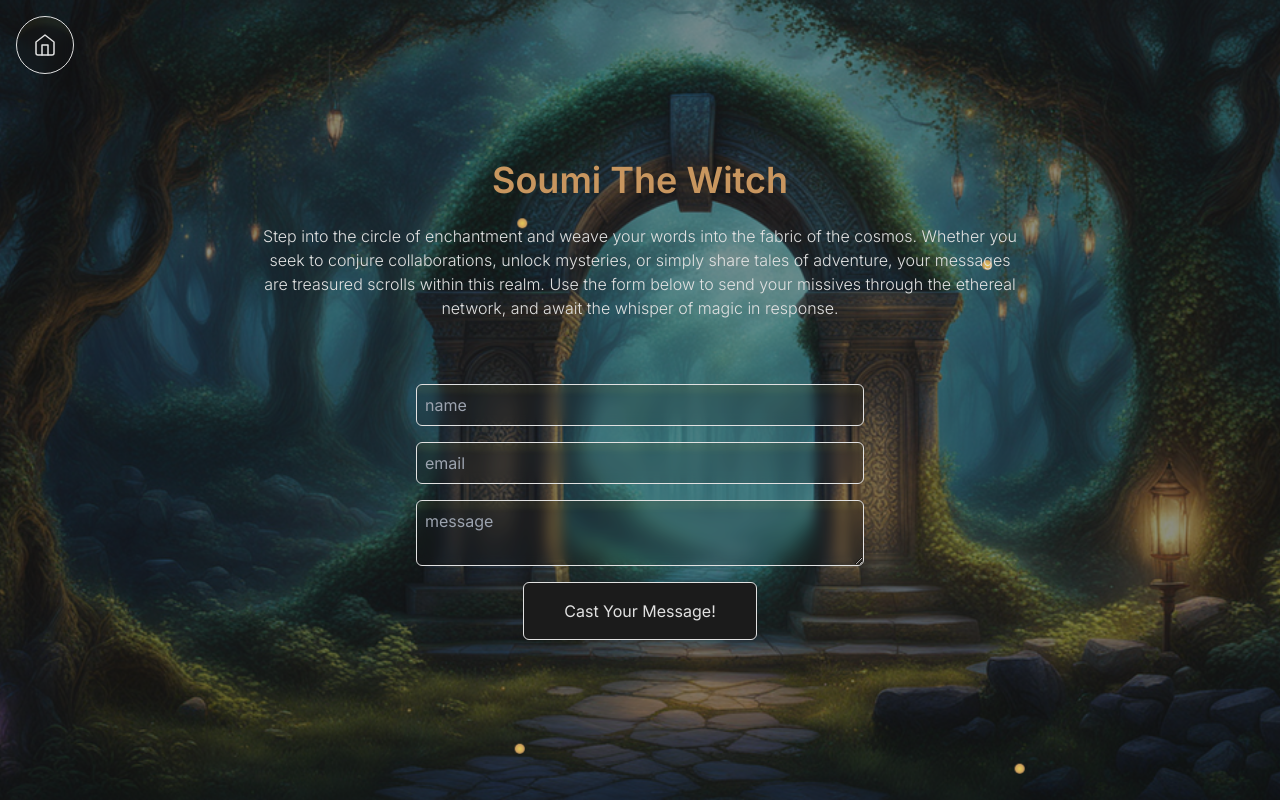
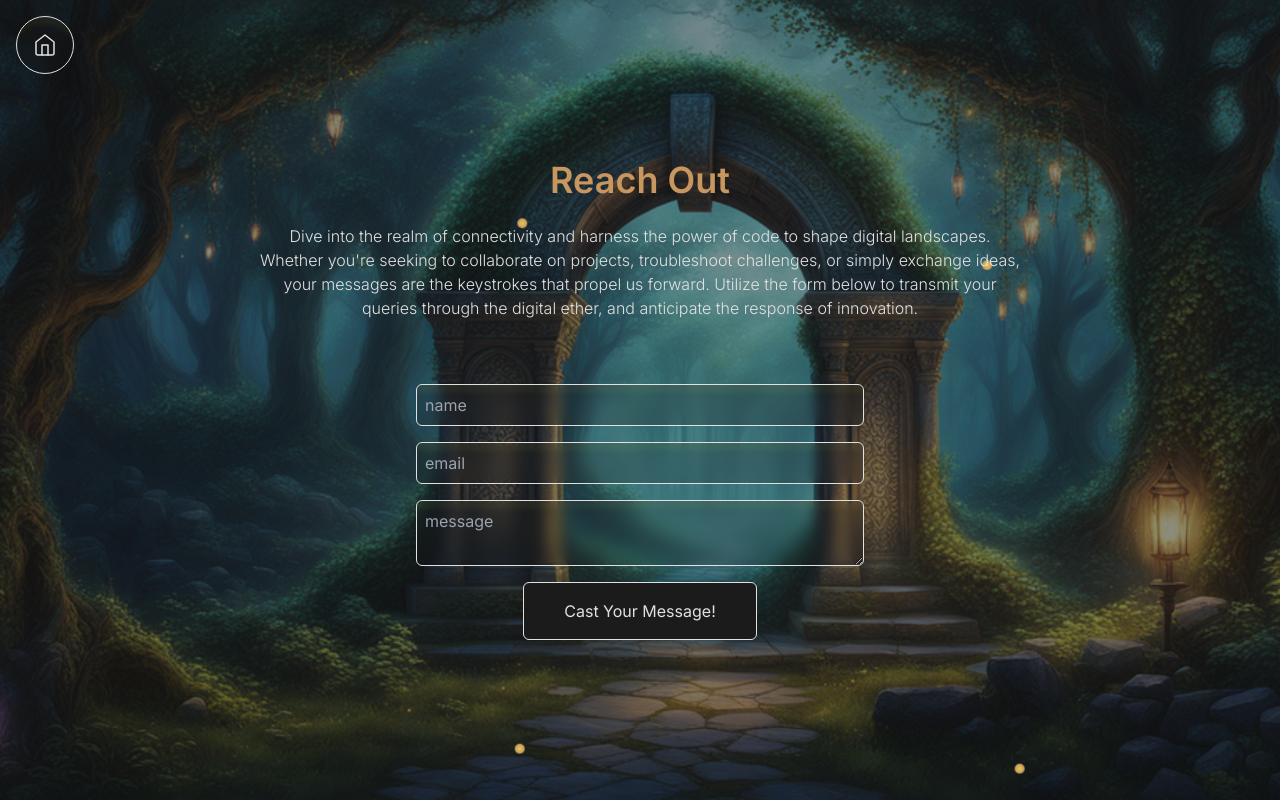
Before and after one commit to Soumi-Paul-dev-99/Next.js-Creative-Portfolio-Website_By-Soumi, a Next.js app: page /contact in a window 1280 px wide. Built offline with nearby package versions, Linux system fonts and the light colour scheme.

Commit message:
contactus changes

```diff
--- a/src/app/(sub pages)/contact/page.js
+++ b/src/app/(sub pages)/contact/page.js
@@ -20,15 +20,15 @@ export default function Contact() {
       <article className="relative w-full flex flex-col items-center justify-center py-8 sm:py-0 space-y-8">
         <div className="flex flex-col items-center justify-center space-y-6 w-full sm:w-3/4">
           <h1 className="text-accent font-semibold text-center text-4xl capitalize">
-            Soumi the witch
+            Reach Out
           </h1>
           <p className="text-center font-light text-sm xs:text-base">
-            Step into the circle of enchantment and weave your words into the
-            fabric of the cosmos. Whether you seek to conjure collaborations,
-            unlock mysteries, or simply share tales of adventure, your messages
-            are treasured scrolls within this realm. Use the form below to send
-            your missives through the ethereal network, and await the whisper of
-            magic in response.
+            Dive into the realm of connectivity and harness the power of code to
+            shape digital landscapes. Whether you're seeking to collaborate on
+            projects, troubleshoot challenges, or simply exchange ideas, your
+            messages are the keystrokes that propel us forward. Utilize the form
+            below to transmit your queries through the digital ether, and
+            anticipate the response of innovation.
           </p>
         </div>
         <Form />
```
